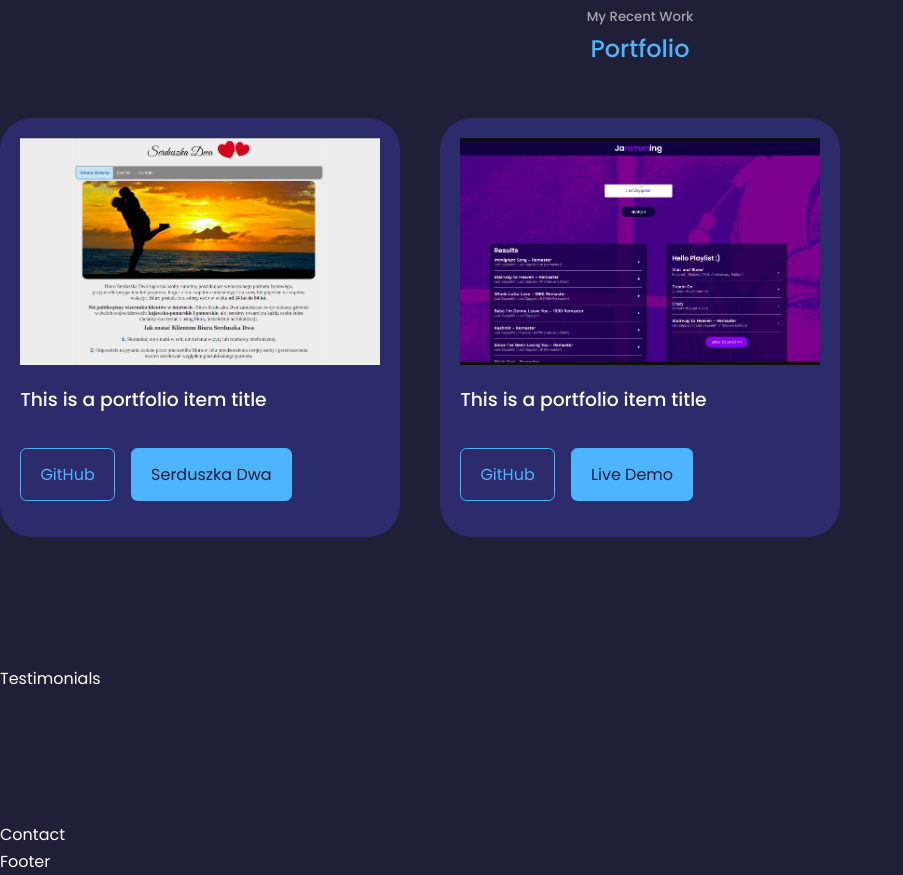
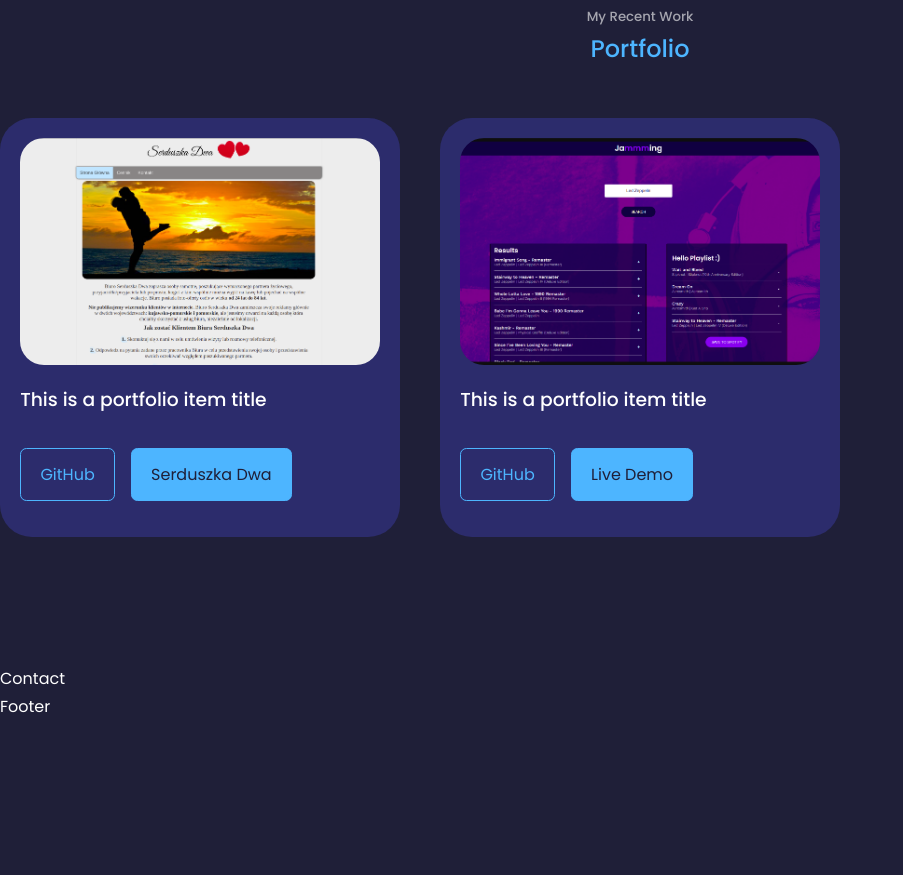
Before and after one commit to Vectari/my_website_react, a React (Create React App) app: page / in a window 1280 px wide. Shown: the part 2160-3035 px from the top of the page, without its empty margins (0-903 px from the left). After the commit the page ends 2880 px from the top, so only its background shows below. Built offline with nearby package versions, Linux system fonts and the light colour scheme.

Commit message:
delete testimonials section

```diff
--- a/src/App.jsx
+++ b/src/App.jsx
@@ -4,7 +4,6 @@ import Nav from './components/nav/Nav'
 import About from './components/about/About'
 import Experience from './components/experience/Experience'
 import Portfolio from './components/portfolio/Portfolio'
-import Testimonials from './components/testimonials/Testimonials'
 import Contact from './components/contact/Contact'
 import Footer from './components/footer/Footer'
 
@@ -16,7 +15,6 @@ const App = () => {
             <About />
             <Experience />
             <Portfolio />
-            <Testimonials />
             <Contact />
             <Footer />
         </>
--- a/src/components/portfolio/portfolio.css
+++ b/src/components/portfolio/portfolio.css
@@ -17,7 +17,7 @@
     background: transparent;
 }
 
-.portfolio-item-image {
+.portfolio__item-image {
     border-radius: 1.5rem;
     overflow: hidden;
 }
--- a/src/components/testimonials/Testimonials.jsx
+++ /dev/null
@@ -1,10 +0,0 @@
-import React from 'react'
-import './testimonials.css'
-
-const Testimonials = () => {
-  return (
-    <section id='testimonials'>Testimonials</section>
-  )
-}
-
-export default Testimonials
```
Also changed, not shown: src/components/testimonials/testimonials.css (deleted).
